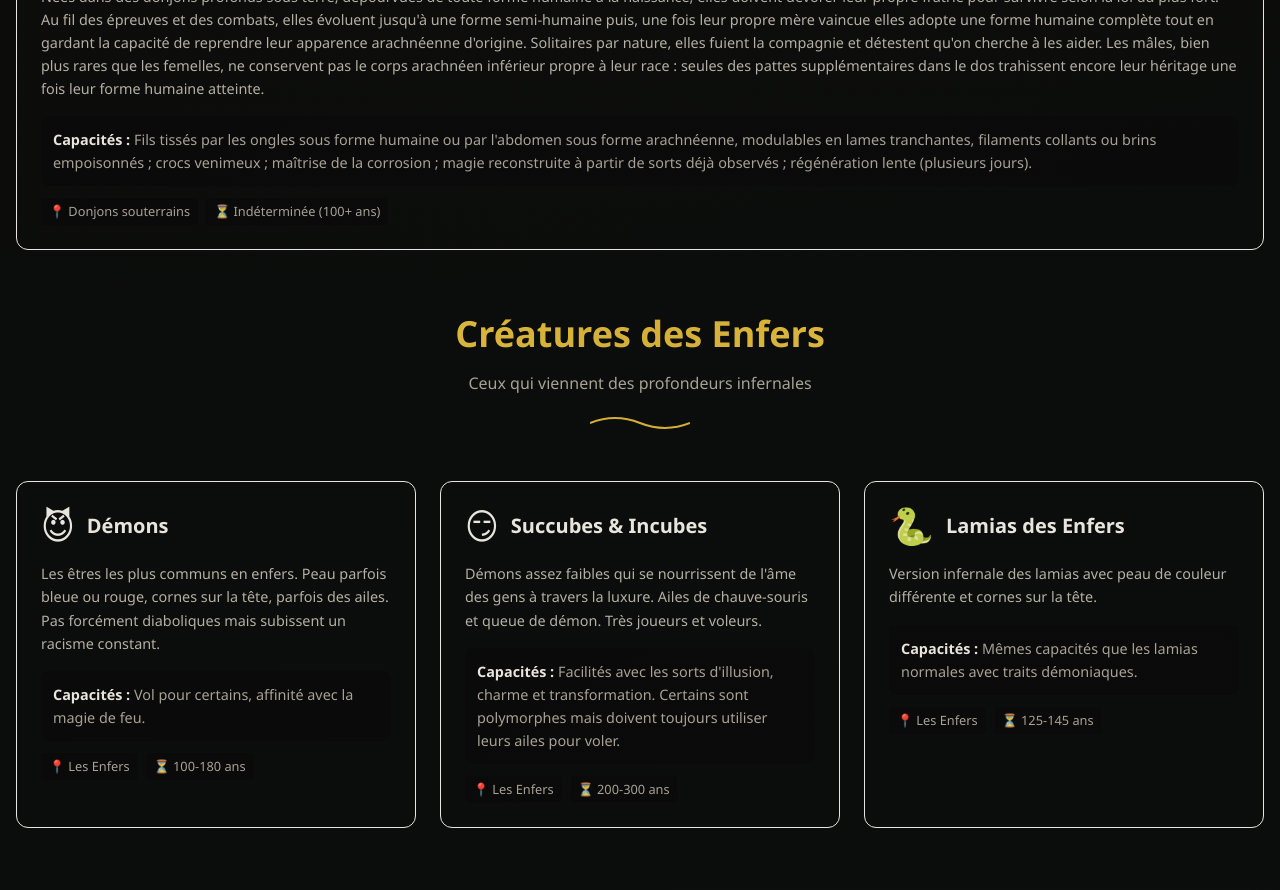
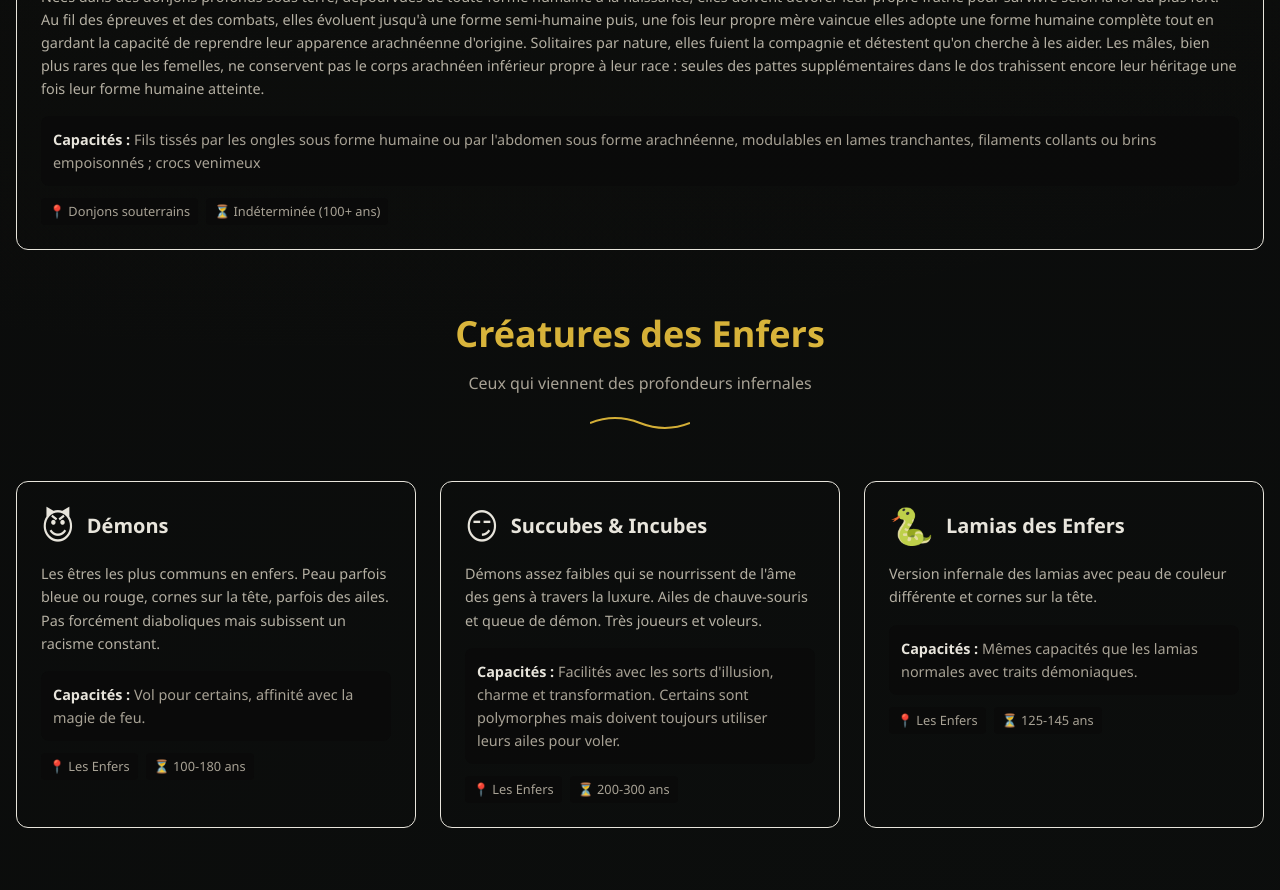
Before and after one commit to Vincgllmt/Astrenor, a Next.js app: page /races in a window 1280 px wide. Shown: the part 4160-5050 px from the top of the page. Built offline with nearby package versions, Linux system fonts and the light colour scheme.

Commit message:
feat: refine Arachnées section capacity description for clarity

```diff
--- a/src/app/races/page.tsx
+++ b/src/app/races/page.tsx
@@ -303,7 +303,7 @@ export default function RacesPage() {
               name="Arachnées"
               icon="🕷️"
               description="Nées dans des donjons profonds sous terre, dépourvues de toute forme humaine à la naissance, elles doivent dévorer leur propre fratrie pour survivre selon la loi du plus fort. Au fil des épreuves et des combats, elles évoluent jusqu'à une forme semi-humaine puis, une fois leur propre mère vaincue elles adopte une forme humaine complète tout en gardant la capacité de reprendre leur apparence arachnéenne d'origine. Solitaires par nature, elles fuient la compagnie et détestent qu'on cherche à les aider. Les mâles, bien plus rares que les femelles, ne conservent pas le corps arachnéen inférieur propre à leur race : seules des pattes supplémentaires dans le dos trahissent encore leur héritage une fois leur forme humaine atteinte."
-              capacity="Fils tissés par les ongles sous forme humaine ou par l'abdomen sous forme arachnéenne, modulables en lames tranchantes, filaments collants ou brins empoisonnés ; crocs venimeux ; maîtrise de la corrosion ; magie reconstruite à partir de sorts déjà observés ; régénération lente (plusieurs jours)."
+              capacity="Fils tissés par les ongles sous forme humaine ou par l'abdomen sous forme arachnéenne, modulables en lames tranchantes, filaments collants ou brins empoisonnés ; crocs venimeux "
               origin="Donjons souterrains"
               lifespan="Indéterminée (100+ ans)"
               color="purple"
```
